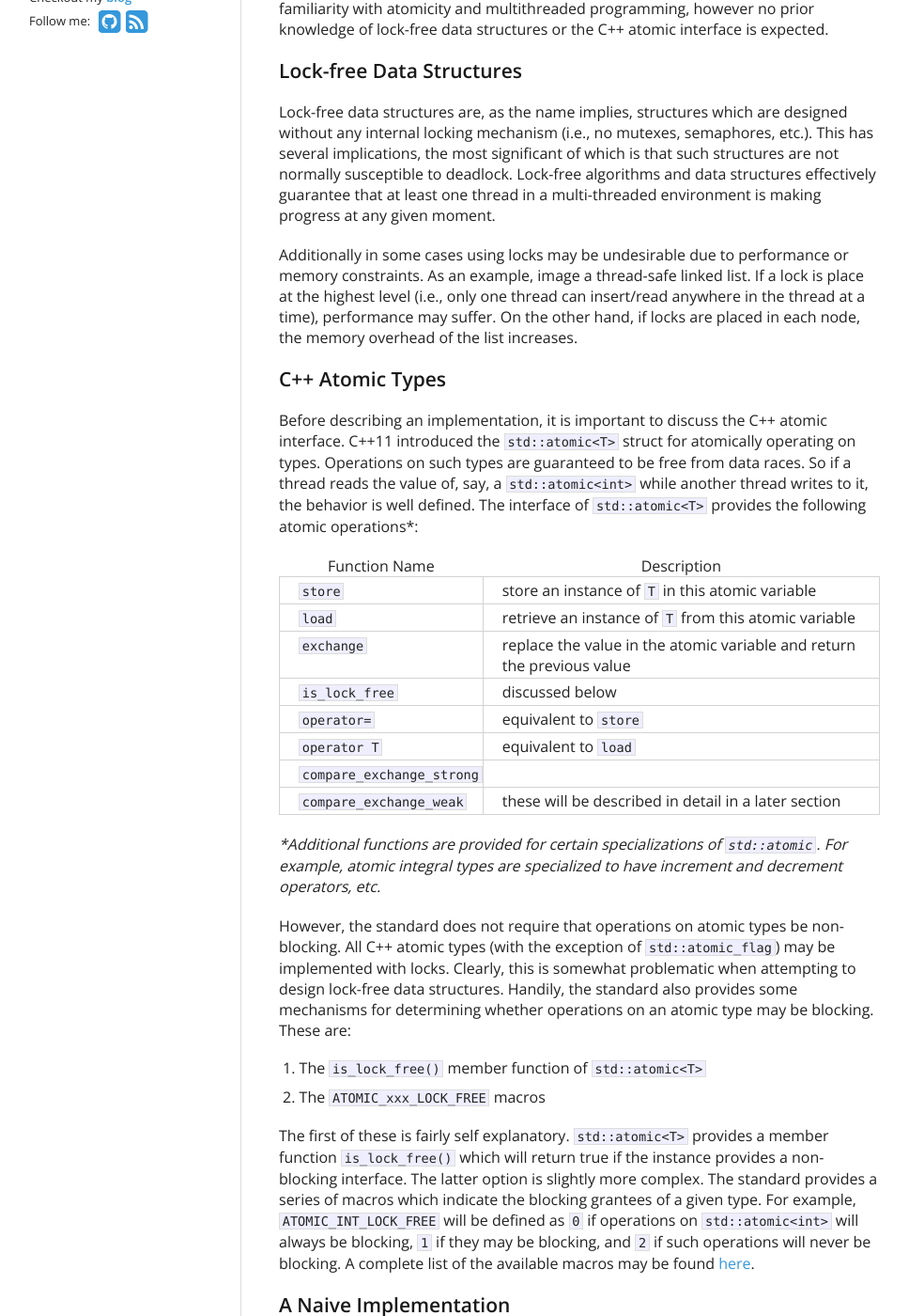
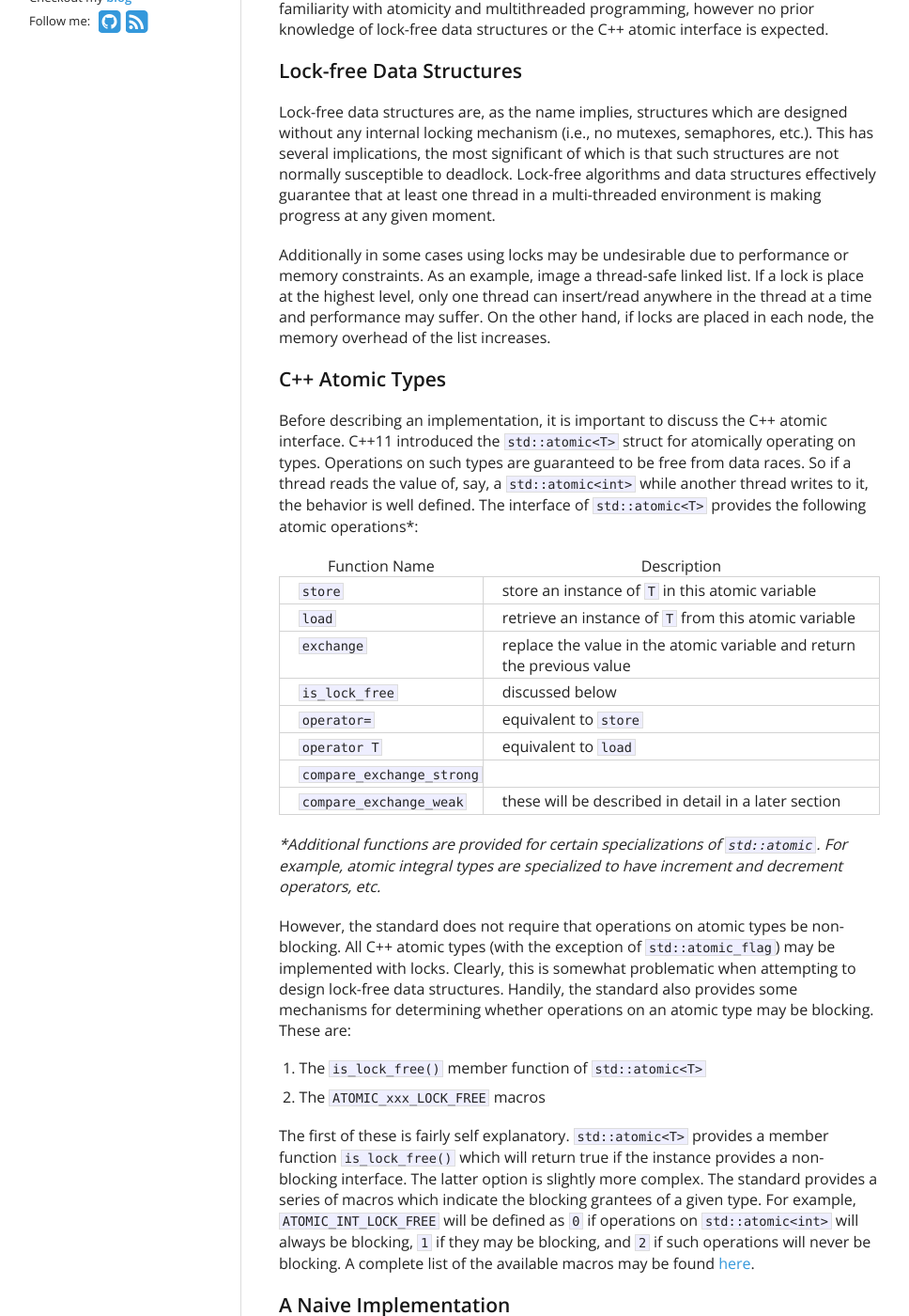
Before and after one commit to ALSchwalm/ALSchwalm.github.io, a Jekyll site: the page built from _posts/2014-9-14-Lockless-Stack.md, in a window 1280 px wide and 1400 px high, scrolled down 208 px. Shown: the whole window at 94% size, without its empty margins (154-1122 px from the left). Built offline with Jekyll 4.4.1, drawn with Linux system fonts in a browser that asks for light colours; nearby versions of some CDN libraries; some of the changed text lies outside the part shown.

Commit message:
Minor layout fixes

```diff
--- a/_posts/2014-9-14-Lockless-Stack.md
+++ b/_posts/2014-9-14-Lockless-Stack.md
@@ -12,7 +12,7 @@ The post will be the first in a series on the design and implementation of lock-
 
 Lock-free data structures are, as the name implies, structures which are designed without any internal locking mechanism (i.e., no mutexes, semaphores, etc.). This has several implications, the most significant of which is that such structures are not normally susceptible to deadlock. Lock-free algorithms and data structures effectively guarantee that at least one thread in a multi-threaded environment is making progress at any given moment.
 
-Additionally in some cases using locks may be undesirable due to performance or memory constraints. As an example, image a thread-safe linked list. If a lock is place at the highest level (i.e., only one thread can insert/read anywhere in the thread at a time), performance may suffer. On the other hand, if locks are placed in each node, the memory overhead of the list increases.
+Additionally in some cases using locks may be undesirable due to performance or memory constraints. As an example, image a thread-safe linked list. If a lock is place at the highest level, only one thread can insert/read anywhere in the thread at a time and performance may suffer. On the other hand, if locks are placed in each node, the memory overhead of the list increases.
 
 ###C++ Atomic Types
 
```
Also changed, not shown: other parts of _posts/2014-9-14-Lockless-Stack.md (+4 -6 lines).
